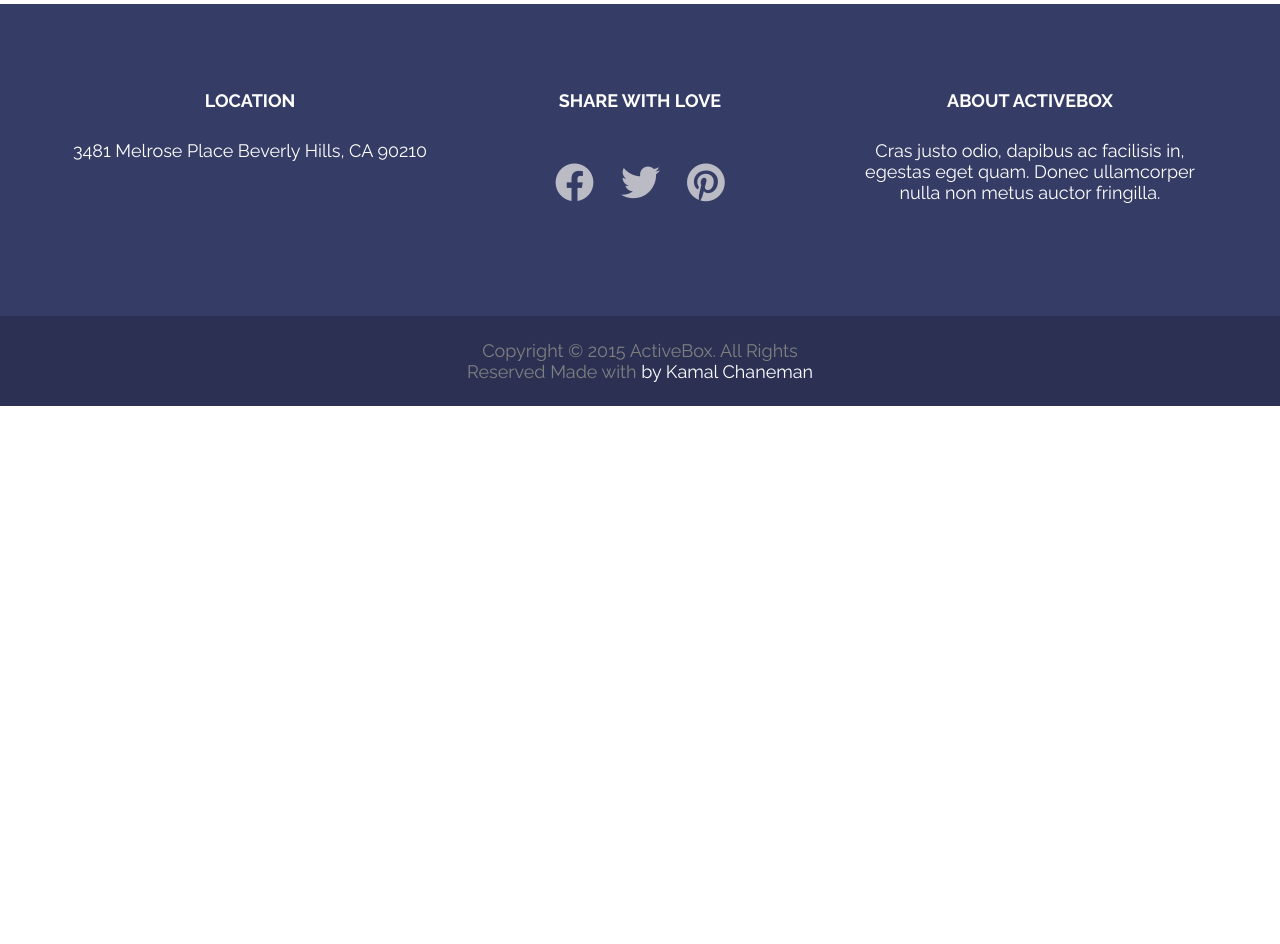
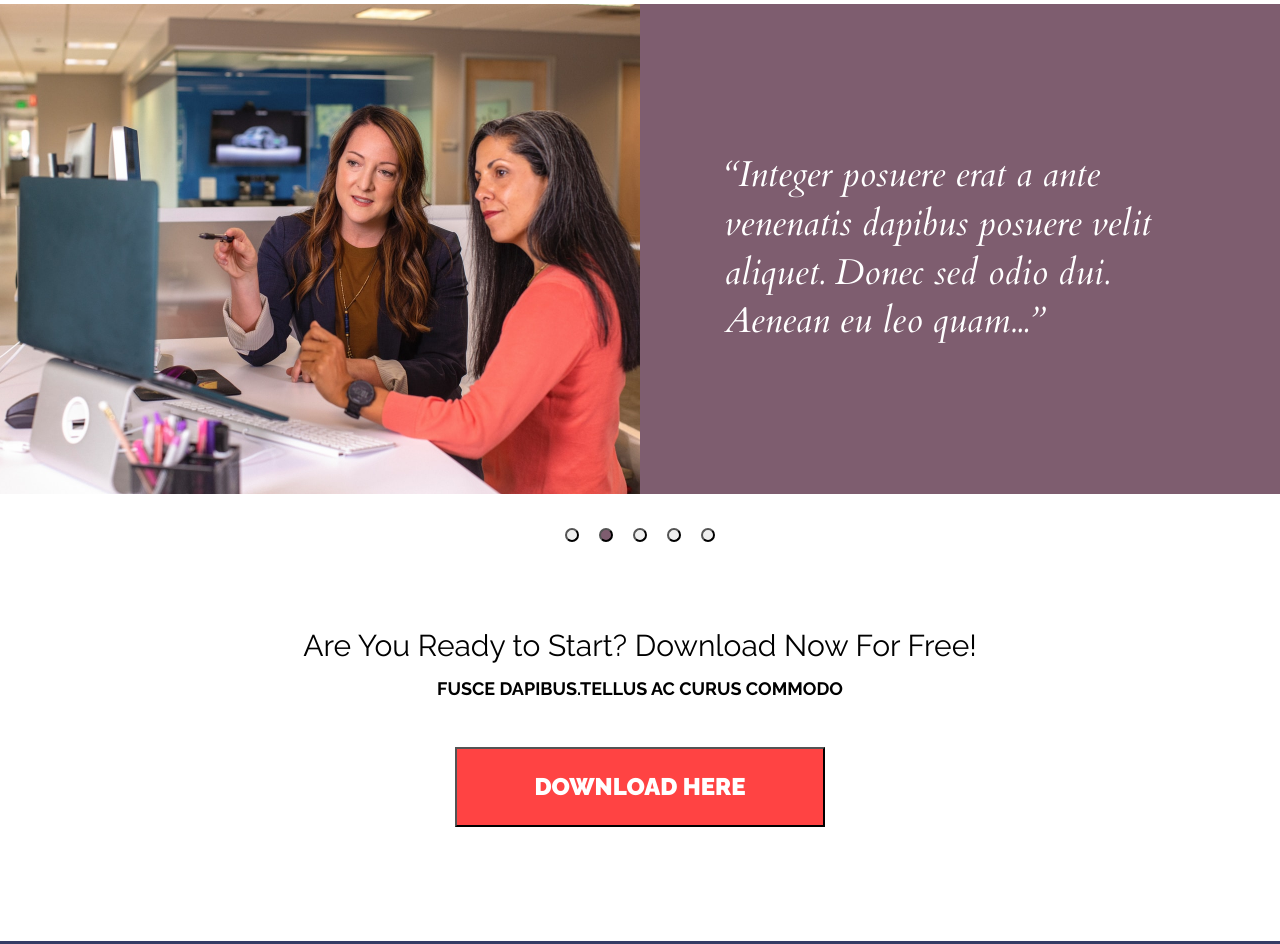
Before and after one commit to Eduard-Ekob/FE53-Landing2-Eduard-Ekob, a website built with Parcel: page src/index.html in a window 1280 px wide. Shown: the part 3442-4386 px from the top of the page. Before the commit the page ends 3848 px from the top, so only its background shows below. Built offline with nearby package versions, Linux system fonts and the light colour scheme.

Commit message:
Added download section

```diff
--- a/src/index.html
+++ b/src/index.html
@@ -233,6 +233,34 @@
             </div>
         </div>
     </section>
+    <section class="testimonials">
+        <div class="container-testimonials">
+            <div class="testimonials-content">
+                <div class="testimonials-left-side__wrapper"></div>
+                <div class="testimonials-right-side__wrapper">
+                    <div class="testimonials-right-side__text">
+                        <p class="right-side__text">“Integer posuere erat a ante venenatis dapibus posuere velit aliquet. Donec sed odio dui. Aenean eu leo quam...”</p>
+                    </div>
+                </div>
+            </div>
+            <div class="testimonials-dots-button__navigation">
+                <ul class="testimonials-button__list">
+                    <li class="testimonials-button"><button class="radiobutton-empty" form="#"></button></li>
+                    <li class="testimonials-button"><button class="radiobutton-solid" form="#"></button></li>
+                    <li class="testimonials-button"><button class="radiobutton-empty" form="#"></button></li>
+                    <li class="testimonials-button"><button class="radiobutton-empty" form="#"></button></li>
+                    <li class="testimonials-button"><button class="radiobutton-empty" form="#"></button></li>
+                </ul>
+            </div>
+        </div>
+    </section>
+    <section class="download">
+        <div class="container-download">
+            <h2 class="download-title">Are You Ready to Start? Download Now For Free!</h2>
+            <h3 class="download subtitle">fusce dapibus.tellus ac curus commodo</h3>
+            <button class="button-download" value="download-submit">download here</button>
+        </div>
+    </section>
     <section class="footer-main">
         <div class="container-footer">
             <div class="footer-contact">
@@ -266,7 +294,6 @@
                     </div>
                 </div>
             </div>
-
         </div>
     </section>
     <section class="footer-copyright__section">
--- a/src/scss/_variables.scss
+++ b/src/scss/_variables.scss
@@ -5,6 +5,7 @@
 $middle-gray: #808080;
 $dark-gray: #2D3033;
 $purple: #6C7279;
+$purple-bright: #7E5D6F;
 $pink: #353C65;
 $dark-pink: #2C3154;
 $default-fontsize-px: 16;
--- /dev/null
+++ b/src/scss/download.scss
@@ -0,0 +1,19 @@
+.download {
+}
+.container-download {
+    @include main-container;
+    padding: pxToRem(134) 0 pxToRem(114);
+    text-align: center;
+}
+.download-title {
+    @include font($black, pxToRem(30), 500, pxToRem(35.22));
+}
+.subtitle {
+    @include font($black, pxToRem(18), 700, pxToRem(21.13));
+    margin-top: pxToRem(15);
+    text-transform: uppercase;
+}
+.button-download {
+    @include submit_btn();
+    margin-top: pxToRem(47.71);
+}
--- a/src/scss/index.scss
+++ b/src/scss/index.scss
@@ -13,6 +13,8 @@
  @import '../scss/features.scss';
  @import '../scss/footer.scss';
  @import '../scss/work.scss';
+ @import '../scss/testimonials.scss';
+ @import '../scss/download.scss';
 
 html {
     @include base-font;
--- /dev/null
+++ b/src/scss/testimonials.scss
@@ -0,0 +1,63 @@
+.testimonials {
+    height: pxToRem(490);
+}
+.container-testimonials {
+    height: pxToRem(490);
+
+}
+.testimonials-content {
+    @include flex-between;
+    height: 100%;
+}
+.testimonials-left-side__wrapper {
+    width: 50vw;
+
+    background-image: url(../img/slider_bg.png);
+    background-repeat: no-repeat;
+    background-position: center;
+    background-size: cover;
+}
+.testimonials-right-side__wrapper {
+    width: 50vw;
+    background-color: $purple-bright;
+    display: flex;
+    justify-content: center;
+    align-items: center;
+}
+.testimonials-right-side__text {
+    width: pxToRem(471);
+}
+.right-side__text {
+    @include font($white, pxToRem(36), 400, pxToRem(48.74));
+    font-family: Cardo;
+
+}
+.testimonials-dots-button__navigation {
+    margin-top: pxToRem(31);
+    padding-top: pxToRem(31);
+    margin: auto;
+    width: pxToRem(170);
+}
+.testimonials-button__list {
+    @include flex-between-center;
+    flex-wrap: nowrap;
+}
+.testimonials-button {
+    margin: auto;
+}
+.radiobutton-solid {
+    width: pxToRem(14);
+    height: pxToRem(14);
+    background-color: $purple-bright;
+}
+.radiobutton-solid {
+    width: pxToRem(14);
+    height: pxToRem(14);
+    border-radius: 50%;
+    background-color: $purple-bright;
+}
+.radiobutton-empty {
+    width: pxToRem(14);
+    height: pxToRem(14);
+    border-radius: 50%;
+}
```
Also changed, not shown: src/img/slider_bg.png (added).
